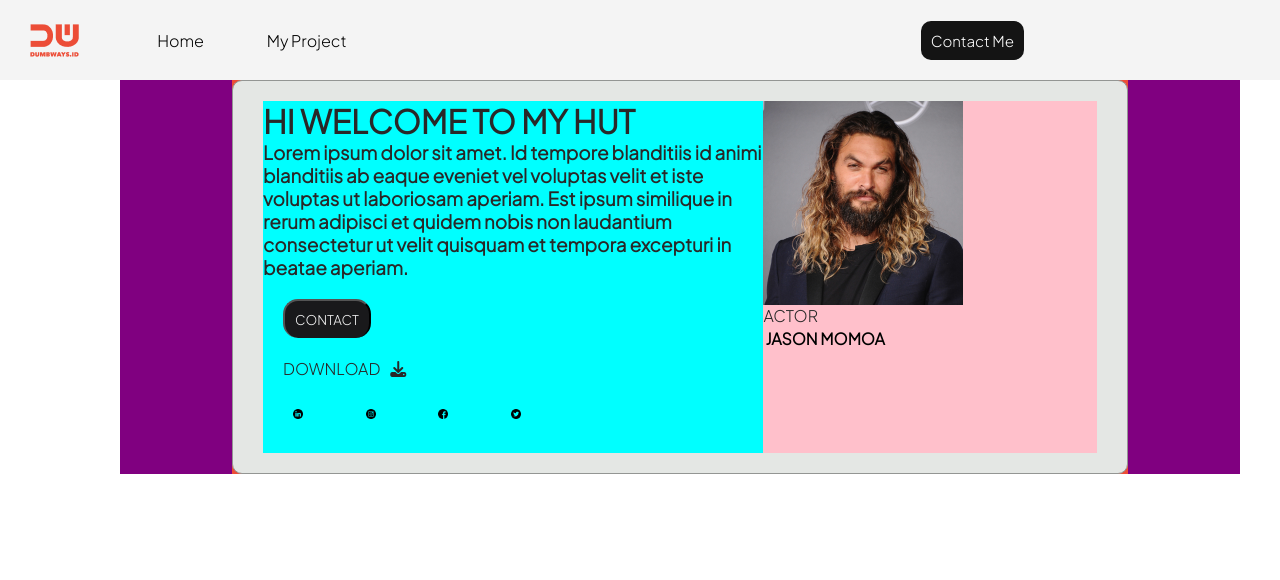
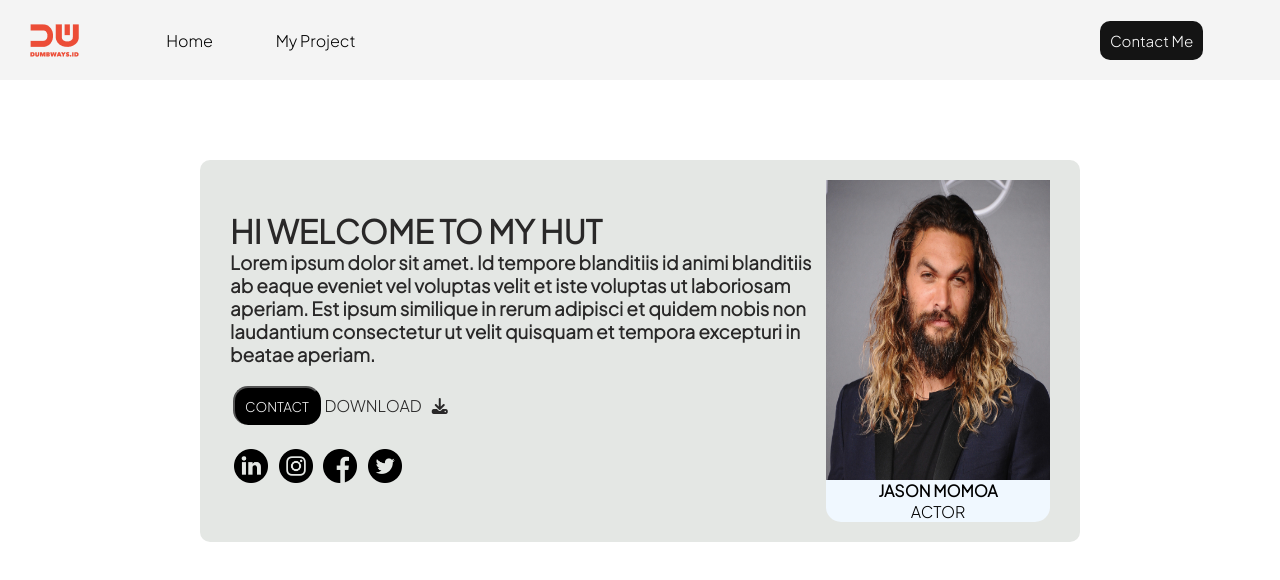
Before and after one commit to DanuDan/Form-and-Navbar, a plain HTML site: page index.html in a window 1280 px wide. Drawn offline with Linux system fonts and the light colour scheme.

Commit message:
Day 2 - Form and Navbar

```diff
--- a/assetts/css/style.css
+++ b/assetts/css/style.css
@@ -37,8 +37,8 @@ nav .left-side ol li a{
 nav .right-side {
     display:flex;
     justify-content: flex-end;
-    padding-right: 10%;
-    margin-right: 10%;
+    padding-right: 3%;
+    margin-right: 3%;
 }
 nav .right-side a {
     font-size:15px;
@@ -90,36 +90,37 @@ h2 {
     margin-left: 270px;
 }
 .card {
-     border: 1px solid
+     border: 10vh
      rgb(147, 150, 147);
      padding: 20px 30px;
      border-radius: 10px;
      background-color:
      rgb(228, 231, 228);
-     box-shadow: 2px;
      color:rgb(41, 40, 40);
      display:flex;
+     align-items: center;
 }
 .card .content .image img {
-    width: 2%;
-    padding: 10px;
-    margin: 20px;
+    width: 34px;
+    padding: 2px;
+    margin: 2px;
 }
 .card .content button {
-    font-weight: auto;
-    background-color: rgb(25, 25, 27);
+    background-color: black;
     border-radius: 15px;
     border-bottom: 20px;
     color:whitesmoke;
     padding: 10px;
-    margin: 20px;
+    margin: 20px 1px;
+    cursor: pointer;
 }
 .card .content p{
-    padding-left: 20px;
+    padding-left: 2px;
 }
 
 .card .content p i{
     padding-left: 10px;
+    cursor:pointer;
 
 }
 .card .content h3{
@@ -127,31 +128,30 @@ h2 {
 
 }
 .card .image1 img{
-    width: 200px;
+    width: 224px;
+    height: 300px
 }
 .personal {
-    width: 140vh;
-    background-color: purple;
-    margin-left: 120px;
     justify-content: center;
     align-items: center;
     display:flex;
 }
 .personal .container-content {
     display:flex ;
-    width:80%;
+    width:110vh;
     justify-content: center;
-    background-color: #ec4d37;
+    margin-top: 10vh;
 }
 .container-content .left{
-    background-color: aqua;
     flex: 60%;
+    display:flex
 }
-.container-content .right{
-    background-color: pink;
-    flex: 40%;
+ table {
+    border-radius: 0px 0px 15px 15px;
+    align-items:center;
+    border-collapse: collapse;
+    background-color: aliceblue;
+    display:flex;
+    text-align: center;
+    justify-content: center;
 }
-.content-content .right table {
-    border: solid black;
-    align-items:center;
-}
--- a/index.html
+++ b/index.html
@@ -29,19 +29,20 @@
    <div class="container-content">
       <div class="card">
           <div class=left>
-            <div class="title">
-               <H1> HI WELCOME TO MY HUT</H1>
 
-            </div>
+                  <div class="content">
+                    <div class="title">
+                      <H1> HI WELCOME TO MY HUT</H1>
+                   </div>
                   <div class="content">
                    <H3> Lorem ipsum dolor sit amet. Id tempore blanditiis id animi blanditiis ab eaque
                        eveniet vel voluptas velit et iste voluptas ut laboriosam aperiam. Est ipsum similique in rerum adipisci
                         et quidem nobis non laudantium consectetur ut velit quisquam et tempora excepturi in beatae
                        aperiam.</H3>
-
-                  <button><a herf="contact.html">CONTACT</a></button>
-
-                  <p>DOWNLOAD<i class="fa-solid fa-download"></i></p>
+                    <p>
+                        <button><a herf="contact.html">CONTACT</a></button>
+                          DOWNLOAD<i class="fa-solid fa-download"></i>
+                   </p></div>
                   <div class ="image">
                     <img src="assetts/img/icon/linkedin.png">
                     <img src="assetts/img/icon/instagram.png">
@@ -51,14 +52,15 @@
               </div>
            </div>
              <div class="right">
-             <table>
+
                 <div class="image1">
                   <img src="assetts/img/JasonMomoa.jpg">
               </div>
-          <tr class="title">
+              <table>
+          <tr>
                <th>JASON MOMOA</th></tr>
            <tr>
-                 <td">ACTOR</td></tr>
+                 <td>ACTOR</td></tr>
             </table>
 
               </div>
```
